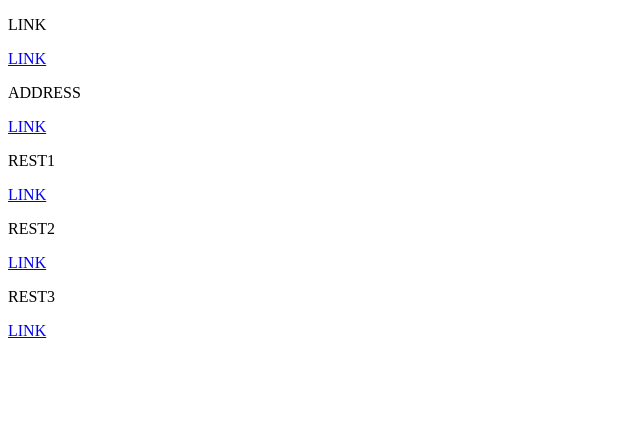
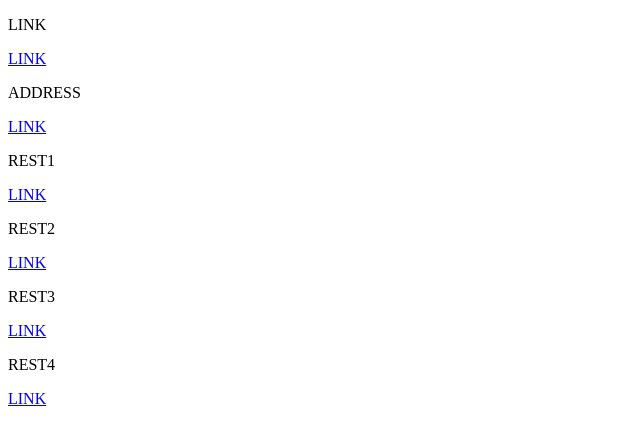
Before and after one commit to goldqwert/tez-tour-site, a plain HTML site: page index.html in a window 1280 px wide. Shown: the whole page, without its empty margins (0-640 px from the left). Drawn offline with Linux system fonts and the light colour scheme.

Commit message:
New link

```diff
--- a/index.html
+++ b/index.html
@@ -16,6 +16,8 @@
     <a href="burgerking://root/rest/">LINK</a>
     <p>REST3</p>
     <a href="burgerking://rest">LINK</a>
+    <p>REST4</p>
+    <a href="burgerking://rest/">LINK</a>
     <!-- <p>LINK</p>
     <a href="burgerking://">LINK</a>
     <p>LINK</p>
```
